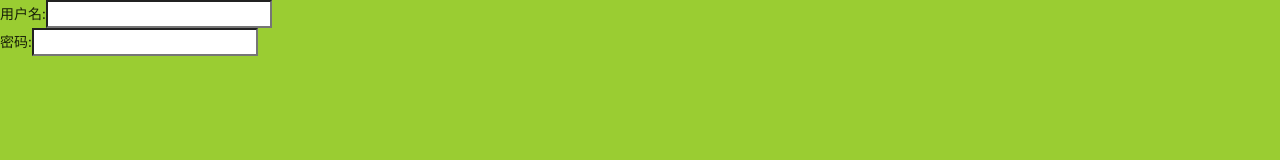
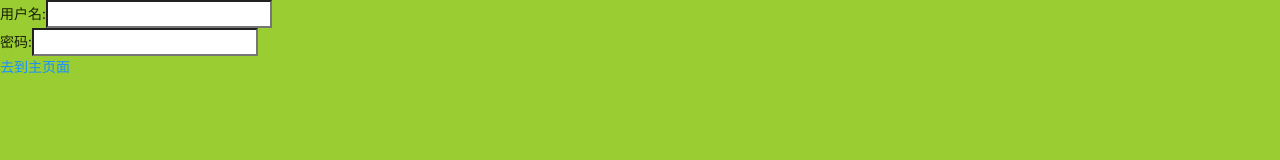
Before and after one commit to ouyangzeyu/react-my-test, a React (Create React App) app: page /login in a window 1280 px wide. Shown: the top 160 px of the page. Built offline with nearby package versions, Linux system fonts and the light colour scheme.

Commit message:
更新文档

```diff
--- a/craco.config.js
+++ b/craco.config.js
@@ -1,4 +1,6 @@
-
+/**
+ * @feature craco的配置文件，文件名可以在package.json中通过cracoConfig属性自定义
+ */
 // module.exports = function ({ env }) {
 //     return {
 
--- a/package.json
+++ b/package.json
@@ -30,6 +30,7 @@
     "react": "^16.13.1",
     "react-dom": "^16.13.1",
     "react-router": "^5.2.0",
+    "react-router-dom": "^5.2.0",
     "react-scripts": "3.4.1"
   },
   "eslintConfig": {
--- a/src/index.tsx
+++ b/src/index.tsx
@@ -1,7 +1,7 @@
 // 主入口文件
 import React from 'react';
 import ReactDOM from 'react-dom';
-import { Router, Switch, Route, Redirect } from 'react-router';
+import { Router, Switch, Route, Redirect } from 'react-router-dom';
 import { createBrowserHistory } from 'history';
 import AppLayout from './view/AppLayout';
 import Login from './view/Login';
--- a/src/view/Login/index.tsx
+++ b/src/view/Login/index.tsx
@@ -1,4 +1,5 @@
 import React from 'react';
+import { Link } from 'react-router-dom'
 import './index.less'
 const Login = (): React.FunctionComponentElement<unknown> => {
     return (
@@ -10,6 +11,7 @@ const Login = (): React.FunctionComponentElement<unknown> => {
                 <div>
                     密码:<input className="password" type="password" />
                 </div>
+                <Link  to='/main'>去到主页面</Link>
             </div>
         </div>
     );
```
Also changed, not shown: 2 other files (tests, documents, lock files or other folders).
